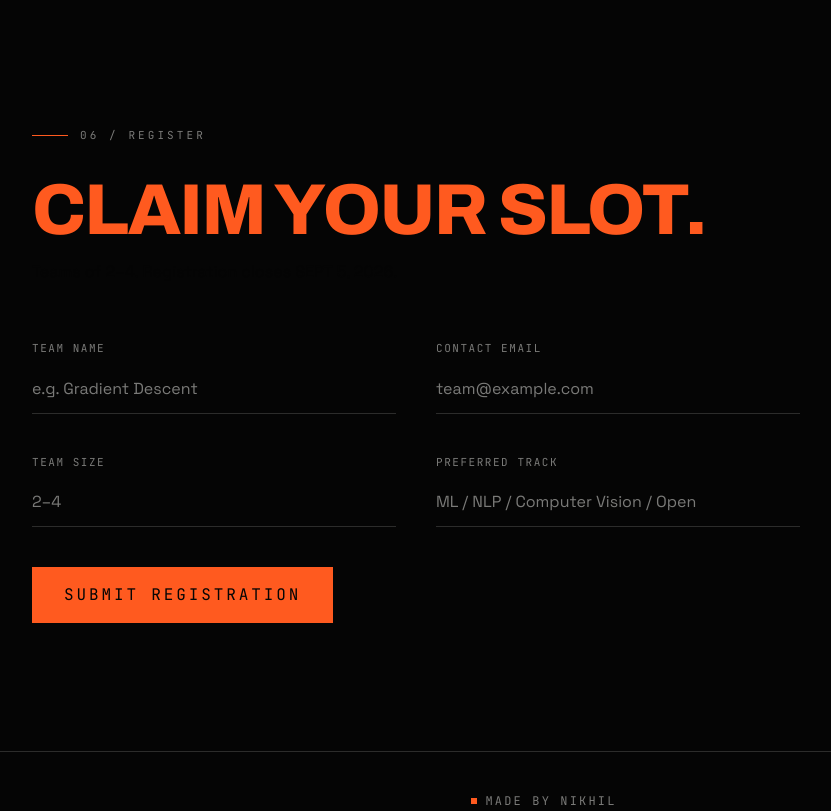
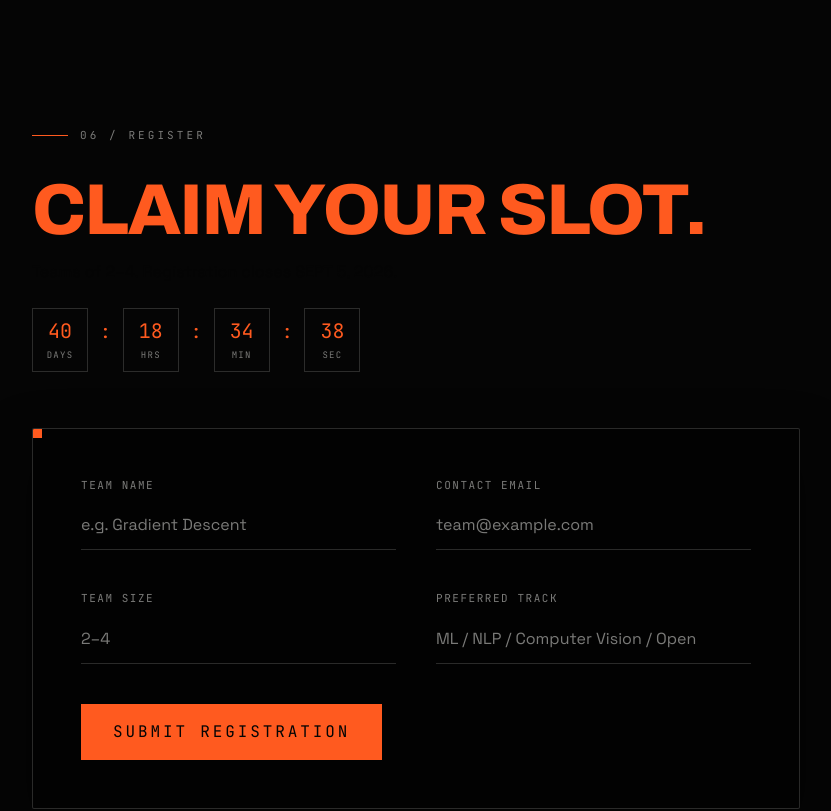
Before and after one commit to heynikcse/dataforge, a React (Vite) app: page / in a window 1280 px wide. Shown: the part 4480-5291 px from the top of the page, without its empty margins (96-927 px from the left). Built offline with nearby package versions, Linux system fonts and the light colour scheme.

Commit message:
added the glow effect and wrapped the form in a box

```diff
--- a/src/components/Register.jsx
+++ b/src/components/Register.jsx
@@ -1,11 +1,49 @@
-import { useState } from 'react'
+import { useState, useEffect, useRef } from 'react'
 
 const FIELD_CLASS =
   'w-full bg-transparent border-b border-lineStrong focus:border-orange outline-none py-3 font-body text-offwhite placeholder:text-gray transition-colors'
 
+const REGISTRATION_DEADLINE = new Date('2026-09-05T23:59:59')
+
+function getTimeLeft(target) {
+  const diff = +target - Date.now()
+  if (diff <= 0) return { days: 0, hours: 0, minutes: 0, seconds: 0, closed: true }
+  return {
+    days: Math.floor(diff / (1000 * 60 * 60 * 24)),
+    hours: Math.floor((diff / (1000 * 60 * 60)) % 24),
+    minutes: Math.floor((diff / (1000 * 60)) % 60),
+    seconds: Math.floor((diff / 1000) % 60),
+    closed: false,
+  }
+}
+
+function useCountdown(target) {
+  const [timeLeft, setTimeLeft] = useState(() => getTimeLeft(target))
+
+  useEffect(() => {
+    const id = setInterval(() => setTimeLeft(getTimeLeft(target)), 1000)
+    return () => clearInterval(id)
+  }, [target])
+
+  return timeLeft
+}
+
+function CountdownChip({ value, label }) {
+  return (
+    <div className="flex flex-col items-center border border-lineStrong px-3 py-2 min-w-[56px]">
+      <span className="font-mono text-lg sm:text-xl text-orange tabular-nums leading-none">
+        {String(value).padStart(2, '0')}
+      </span>
+      <span className="font-mono text-[9px] tracking-[0.14em] text-gray mt-1">{label}</span>
+    </div>
+  )
+}
+
 export default function Register() {
   const [form, setForm] = useState({ team: '', email: '', size: '', track: '' })
   const [submitted, setSubmitted] = useState(false)
+  const cardRef = useRef(null)
+  const timeLeft = useCountdown(REGISTRATION_DEADLINE)
 
   function handleChange(e) {
     setForm({ ...form, [e.target.name]: e.target.value })
@@ -16,6 +54,16 @@ export default function Register() {
     // TODO: wire this up to a real endpoint — e.g. Formspree, Google Forms,
     // or your own API route — before going live. This just simulates success.
     setSubmitted(true)
+  }
+
+  function handleCardMouseMove(e) {
+    const card = cardRef.current
+    if (!card) return
+    const rect = card.getBoundingClientRect()
+    const x = ((e.clientX - rect.left) / rect.width) * 100
+    const y = ((e.clientY - rect.top) / rect.height) * 100
+    card.style.setProperty('--mx', `${x}%`)
+    card.style.setProperty('--my', `${y}%`)
   }
 
   return (
@@ -30,12 +78,45 @@ export default function Register() {
         <h2 className="font-display font-extrabold uppercase text-orange leading-[0.95] tracking-tight text-[clamp(2.2rem,6vw,4.5rem)] mb-4">
           Claim your slot.
         </h2>
-        <p className="font-body text-gray text-sm sm:text-base mb-14">
+        <p className="font-body text-gray text-sm sm:text-base mb-6">
           Teams of 2–4. Registration closes SEPT 5, 2026.
         </p>
 
+        {!timeLeft.closed ? (
+          <div className="flex items-center gap-2 sm:gap-3 mb-14">
+            <CountdownChip value={timeLeft.days} label="DAYS" />
+            <span className="font-mono text-orange text-lg pb-4">:</span>
+            <CountdownChip value={timeLeft.hours} label="HRS" />
+            <span className="font-mono text-orange text-lg pb-4">:</span>
+            <CountdownChip value={timeLeft.minutes} label="MIN" />
+            <span className="font-mono text-orange text-lg pb-4">:</span>
+            <CountdownChip value={timeLeft.seconds} label="SEC" />
+          </div>
+        ) : (
+          <p className="font-mono text-[11px] tracking-[0.14em] text-orange mb-14">
+            REGISTRATION CLOSED
+          </p>
+        )}
+
+        <div
+          ref={cardRef}
+          onMouseMove={handleCardMouseMove}
+          className="group relative border border-lineStrong hover:border-orange/40 bg-black/45 backdrop-blur-md rounded-sm p-8 sm:p-12 shadow-[0_20px_50px_rgba(0,0,0,0.5)] transition-colors duration-300 overflow-hidden"
+          style={{ '--mx': '50%', '--my': '50%' }}
+        >
+          {/* mouse-tracked glow — follows cursor, invisible until hovered */}
+          <div
+            className="pointer-events-none absolute inset-0 opacity-0 group-hover:opacity-100 transition-opacity duration-300"
+            style={{
+              background:
+                'radial-gradient(420px circle at var(--mx) var(--my), rgba(255,90,31,0.16), transparent 65%)',
+            }}
+          />
+          <span className="absolute -top-px -left-px w-2.5 h-2.5 bg-orange" />
+
+          <div className="relative">
             {submitted ? (
-          <div className="border border-lineStrong py-16 text-center">
+              <div className="py-12 text-center">
                 <p className="font-display font-bold uppercase text-orange text-xl">
                   Registration received
                 </p>
@@ -105,6 +186,8 @@ export default function Register() {
             )}
           </div>
         </div>
+      </div>
+      </div>
     </section>
   )
 }
```
Lines whose indentation alone changed are shown as unchanged.
